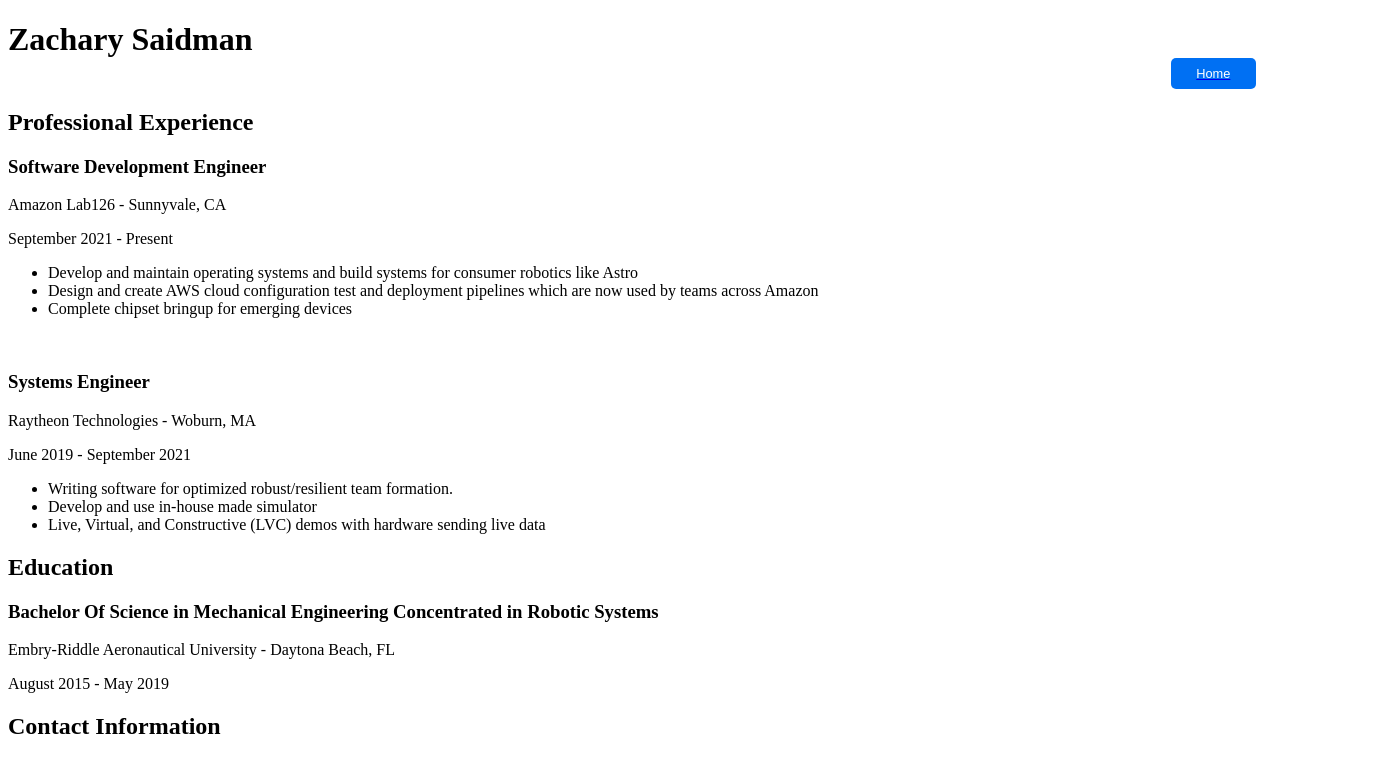
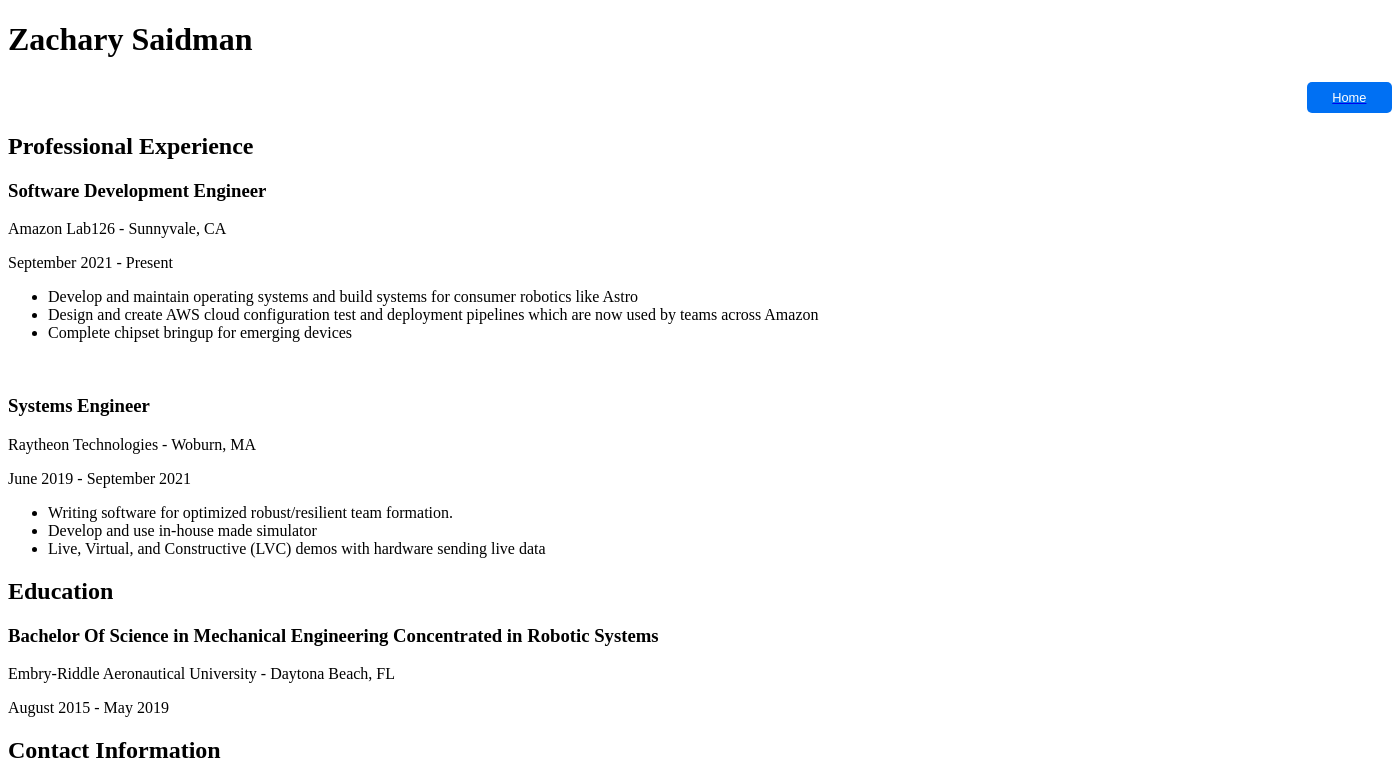
Before and after one commit to ZackSaidman/meet-zack, a Next.js app: page /about in a window 1280 px wide. Shown: the top 760 px of the page, 1392 px wide, since content can reach past the window. Built offline with nearby package versions, Linux system fonts and the light colour scheme.

Commit message:
Move Home Button to Align with About Me Button

```diff
--- a/app/about/page.tsx
+++ b/app/about/page.tsx
@@ -21,8 +21,8 @@
                     style={{
                     display: 'block',
                     marginLeft: 'auto',
-                    marginRight: '2vh',
-                    marginTop: '-5vh',
+                    marginRight: '-15vh',
+                    marginTop: '-2vh',
                     marginBottom: '1vh',
                     padding: '1vh 2vw',
                     fontSize: '1vw',
```
